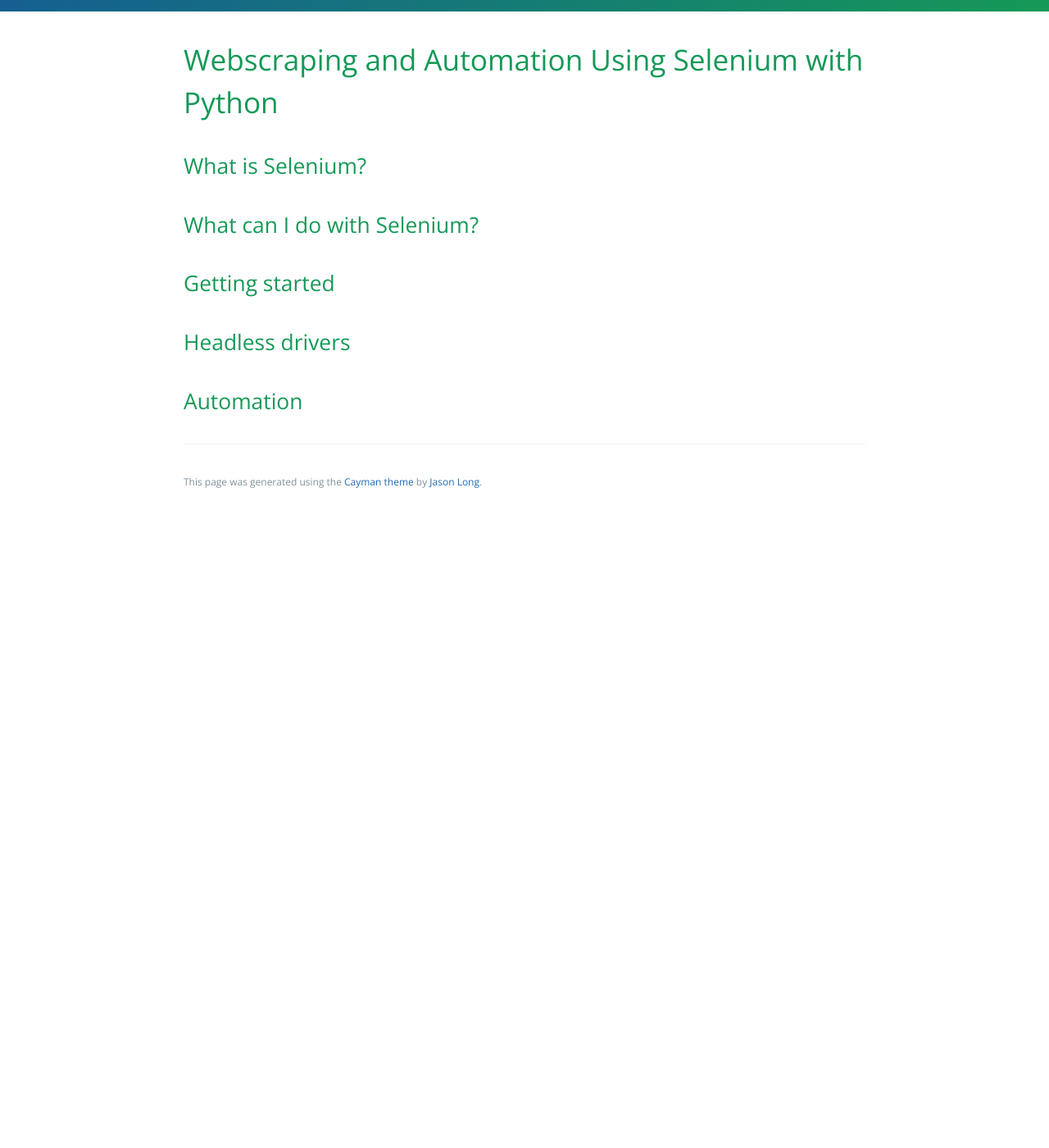
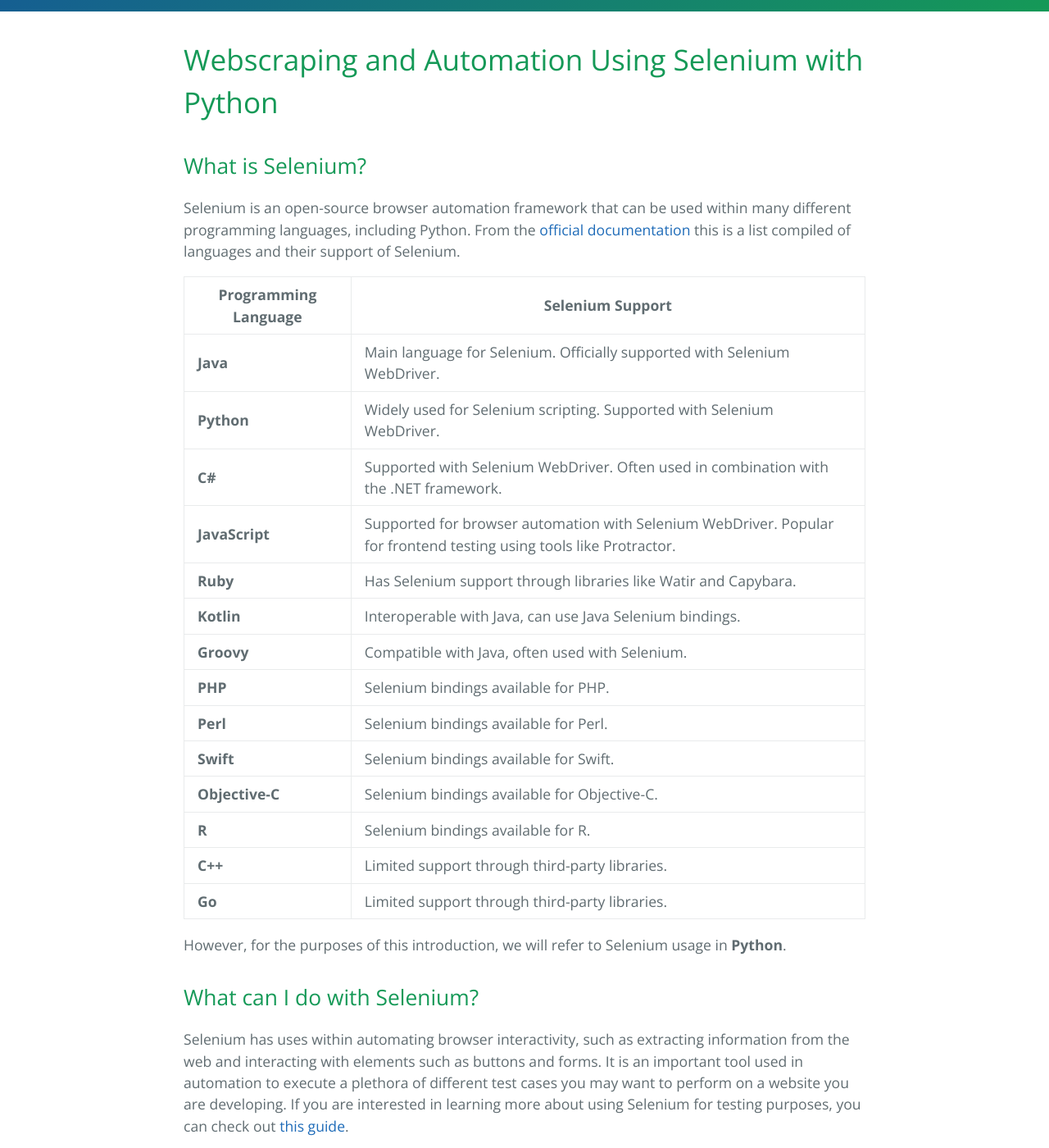
Before and after one commit to learning-software-engineering/learning-software-engineering.github.io, a Jekyll site: the page built from Topics/Tech_Stacks/selenium.md, in a window 1280 px wide and 1400 px high, scrolled down 292 px. Shown: the whole window at 82% size. Built offline with Jekyll 4.4.1, drawn with Linux system fonts in a browser that asks for light colours; our own code applies the rules of GitHub Pages for plain Markdown files; before the commit the page ends 922 px from its top, so only the background shows below that; some of the changed text lies outside the part shown.

Commit message:
Add introduction, domain description, and acknowledgements

```diff
--- a/Topics/Tech_Stacks/selenium.md
+++ b/Topics/Tech_Stacks/selenium.md
@@ -1,11 +1,36 @@
 # Webscraping and Automation Using Selenium with Python
 
 ## What is Selenium?
+Selenium is an open-source browser automation framework that can be used within many different programming languages, including Python. From the [official documentation](https://www.selenium.dev/documentation/) this is a list compiled of languages and their support of Selenium.
+
+| Programming Language | Selenium Support                             |
+|----------------------|----------------------------------------------|
+| **Java**              | Main language for Selenium. Officially supported with Selenium WebDriver. |
+| **Python**            | Widely used for Selenium scripting. Supported with Selenium WebDriver. |
+| **C#**                | Supported with Selenium WebDriver. Often used in combination with the .NET framework. |
+| **JavaScript**        | Supported for browser automation with Selenium WebDriver. Popular for frontend testing using tools like Protractor. |
+| **Ruby**              | Has Selenium support through libraries like Watir and Capybara. |
+| **Kotlin**            | Interoperable with Java, can use Java Selenium bindings. |
+| **Groovy**            | Compatible with Java, often used with Selenium. |
+| **PHP**               | Selenium bindings available for PHP. |
+| **Perl**              | Selenium bindings available for Perl. |
+| **Swift**             | Selenium bindings available for Swift. |
+| **Objective-C**       | Selenium bindings available for Objective-C. |
+| **R**                 | Selenium bindings available for R. |
+| **C++**               | Limited support through third-party libraries. |
+| **Go**                | Limited support through third-party libraries. |
+
+However, for the purposes of this introduction, we will refer to Selenium usage in **Python**.
 
 ## What can I do with Selenium?
+Selenium has uses within automating browser interactivity, such as extracting information from the web and interacting with elements such as buttons and forms. It is an important tool used in automation to execute a plethora of different test cases you may want to perform on a website you are developing. If you are interested in learning more about using Selenium for testing purposes, you can check out [this guide](https://www.simplilearn.com/tutorials/python-tutorial/selenium-with-python#:~:text=Selenium%20with%20Python%20is%20used,skimming%20the%20entire%20site%2C%20etc.).
 
 ## Getting started
 
 ## Headless drivers
 
 ## Automation
+
+## Acknowledgements:
+- **Selenium**: Selenium is an open-source framework for automating browser interactions. To learn more about Selenium and its capabilities, please visit the official Selenium website: [Selenium Documentation](https://www.selenium.dev/documentation/en/)
+- **Chrome WebDriver**: The Chrome WebDriver is a tool provided by Selenium for automating interactions with the Chrome browser. For detailed documentation and instructions on using Chrome WebDriver, please refer to the official ChromeDriver documentation: [ChromeDriver Documentation](https://sites.google.com/a/chromium.org/chromedriver/)
```
